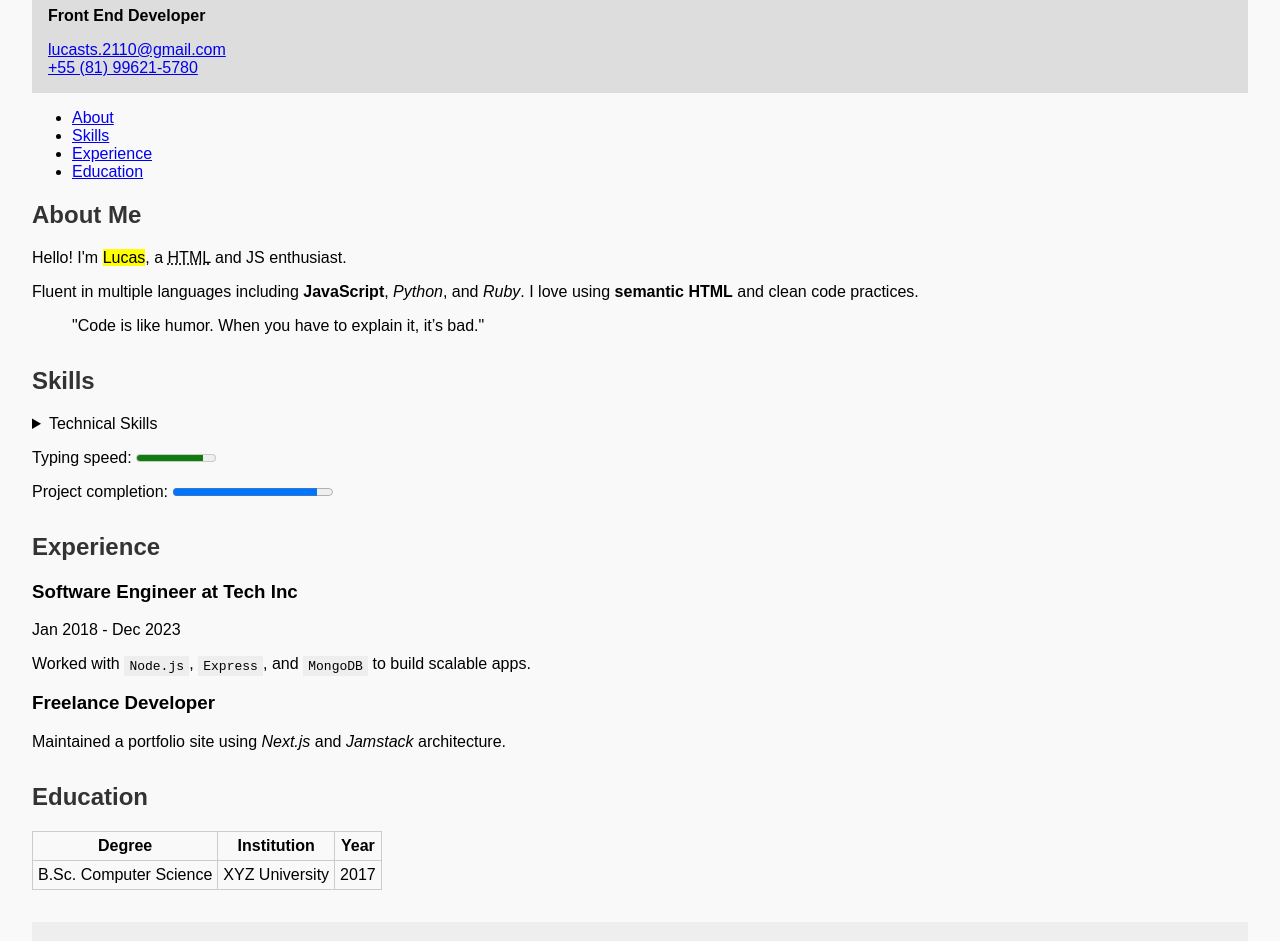
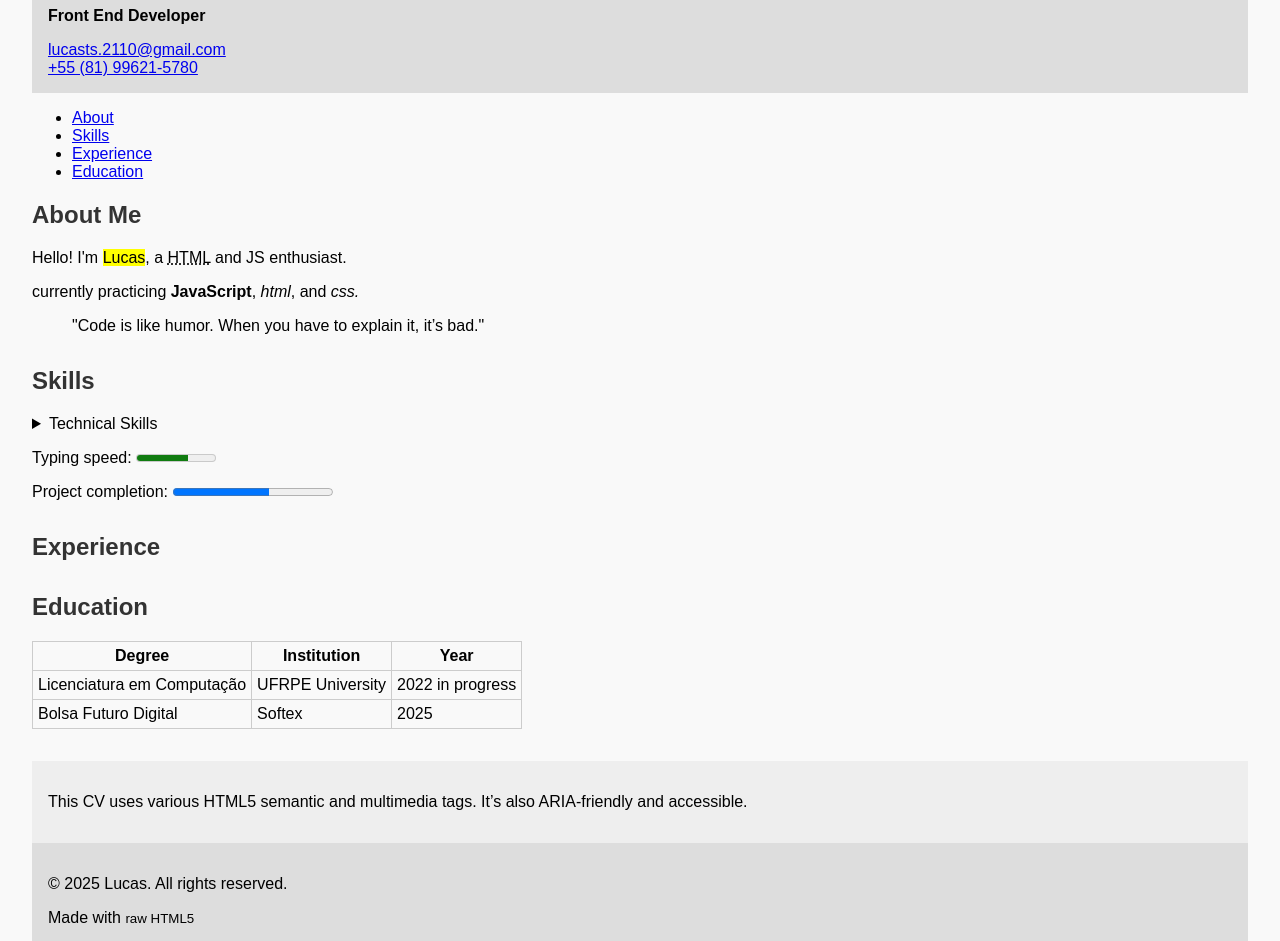
Before and after one commit to lucasts2110-bit/curriculum-vitae-em-HTML, a plain HTML site: page semantic_html_cv/index.html in a window 1280 px wide. Shown: the part 121-1062 px from the top of the page. Drawn offline with Linux system fonts and the light colour scheme.

Commit message:
mudei o resto
experiências, skill, escolaridade.

```diff
--- a/semantic_html_cv/index.html
+++ b/semantic_html_cv/index.html
@@ -19,7 +19,7 @@
 <body>
 
 <header>
-  <h1>Lucas Thomaz</h1>
+  <h1>Lucas Thomaz De Santana</h1>
   <p><strong>Front End Developer</strong></p>
   <address>
     <a href="mailto:lucasts.1234@gmail.com">lucasts.2110@gmail.com</a><br>
@@ -40,7 +40,7 @@
   <section id="about">
     <h2>About Me</h2>
     <p>Hello! I'm <mark>Lucas</mark>, a <abbr title="HyperText Markup Language">HTML</abbr> and JS enthusiast.</p>
-    <p>Fluent in multiple languages including <b>JavaScript</b>, <i>Python</i>, and <em>Ruby</em>. I love using <strong>semantic HTML</strong> and clean code practices.</p>
+    <p>currently practicing <b>JavaScript</b>, <i>html</i>, and <em>css.</em></p>
     <blockquote cite="https://example.com">"Code is like humor. When you have to explain it, it’s bad."</blockquote>
   </section>
 
@@ -51,25 +51,19 @@
       <ul>
         <li>HTML5</li>
         <li>CSS3</li>
-        <li><del>AngularJS</del> <ins>React</ins></li>
-        <li>Ruby on Rails</li>
+        <li>JavaScript</li>
+        <li>basic English</li>
+        <li>Git and GitHub</li>
+
       </ul>
     </details>
-    <p>Typing speed: <meter min="0" max="100" value="85">85%</meter></p>
-    <p>Project completion: <progress value="90" max="100">90%</progress></p>
+    <p>Typing speed: <meter min="0" max="100" value="65">65%</meter></p>
+    <p>Project completion: <progress value="60" max="100">60%</progress></p>
   </section>
 
   <section id="experience">
     <h2>Experience</h2>
-    <article>
-      <h3>Software Engineer at Tech Inc</h3>
-      <time datetime="2018-01">Jan 2018</time> - <time datetime="2023-12">Dec 2023</time>
-      <p>Worked with <code>Node.js</code>, <code>Express</code>, and <code>MongoDB</code> to build scalable apps.</p>
-    </article>
-    <article>
-      <h3>Freelance Developer</h3>
-      <p>Maintained a portfolio site using <var>Next.js</var> and <dfn>Jamstack</dfn> architecture.</p>
-    </article>
+
   </section>
 
   <section id="education">
@@ -79,7 +73,8 @@
         <tr><th>Degree</th><th>Institution</th><th>Year</th></tr>
       </thead>
       <tbody>
-        <tr><td>B.Sc. Computer Science</td><td>XYZ University</td><td>2017</td></tr>
+        <tr><td>Licenciatura em Computação</td><td>UFRPE University</td><td>2022 in progress</td></tr>
+        <tr><td>Bolsa Futuro Digital</td><td>Softex</td><td>2025</td></tr>
       </tbody>
     </table>
   </section>
@@ -90,7 +85,7 @@
 </aside>
 
 <footer>
-  <p>&copy; <time datetime="2025">2025</time> John Doe. All rights reserved.</p>
+  <p>&copy; <time datetime="2025">2025</time> Lucas. All rights reserved.</p>
   <p>Made with <small>raw HTML5</small></p>
 </footer>
 
```
